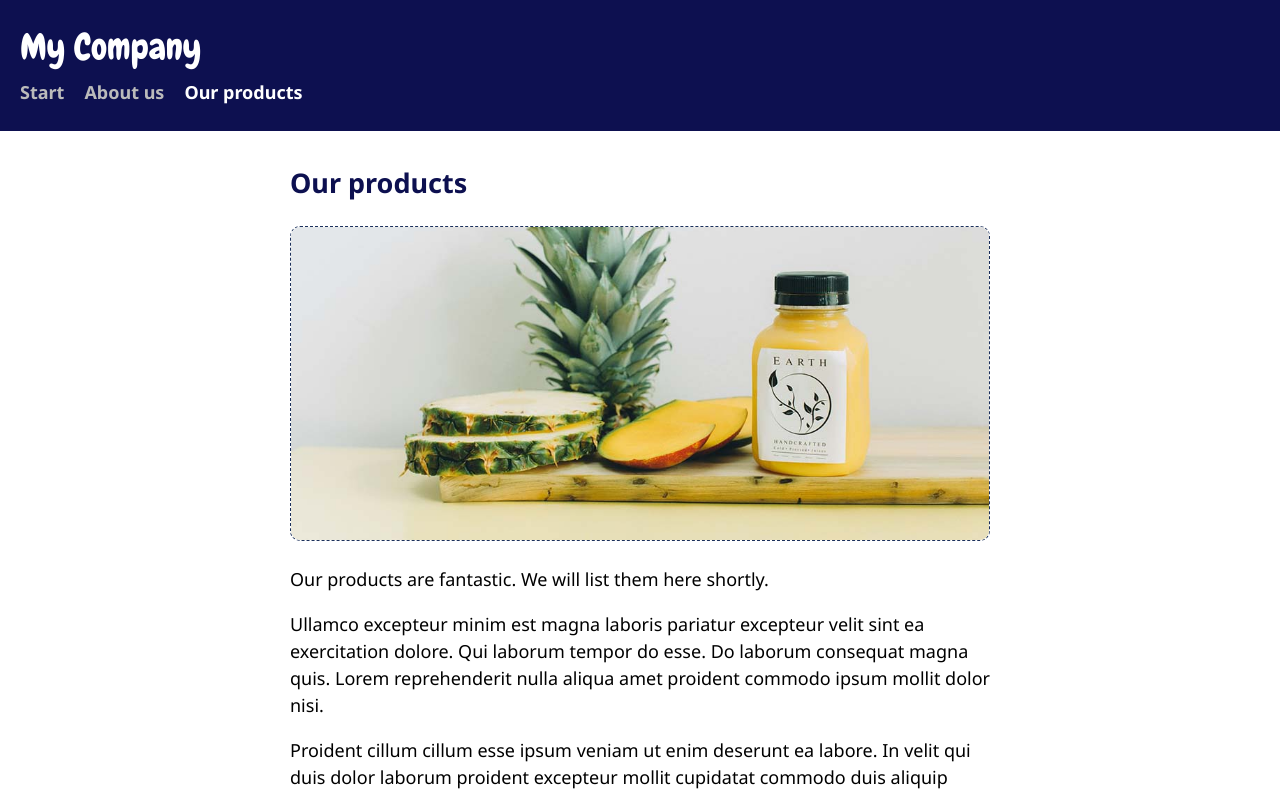
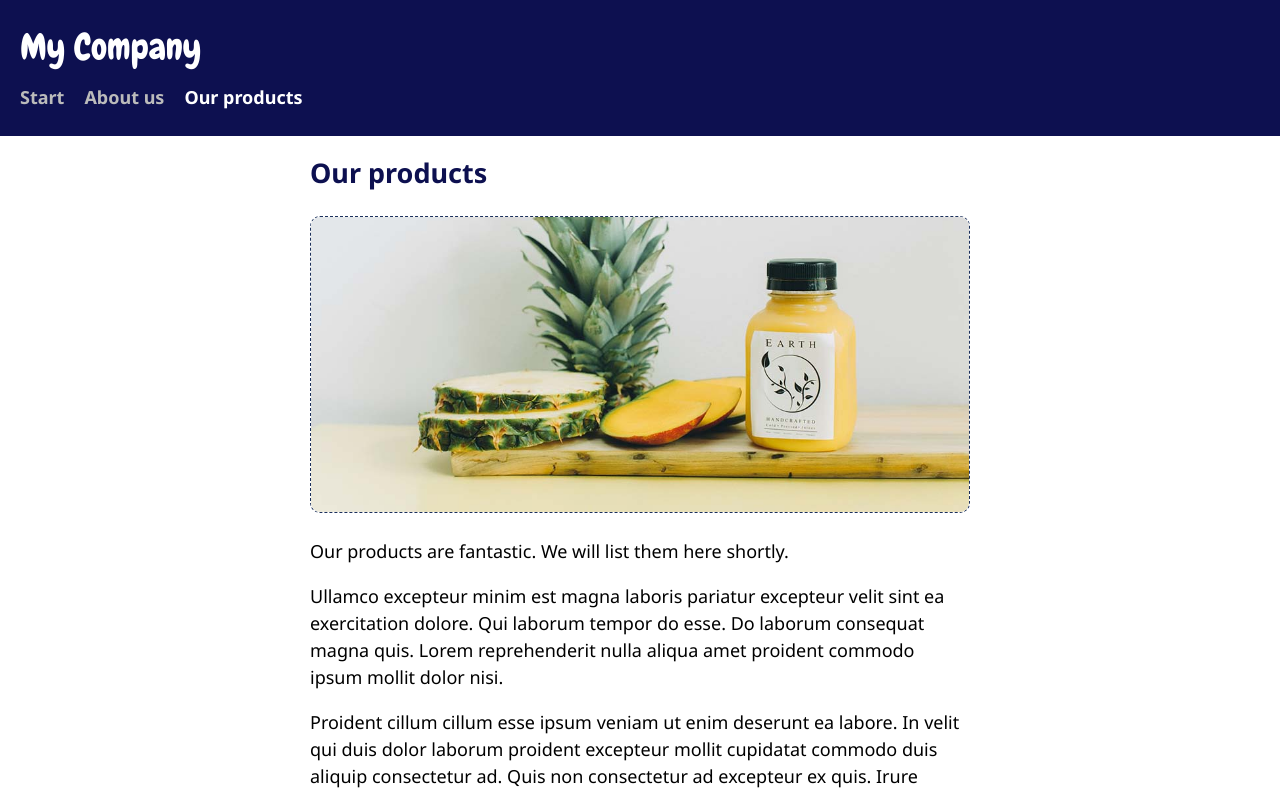
Before and after one commit to ironboy/react-rapide, a React (Vite) app: page /products in a window 1280 px wide. Shown: the top 794 px of the page. Built offline with nearby package versions, Linux system fonts and the light colour scheme.

Commit message:
minor css

```diff
--- a/src/components/Header.tsx
+++ b/src/components/Header.tsx
@@ -1,11 +1,11 @@
-import { NavLink } from 'react-router-dom';
+import { Link, NavLink } from 'react-router-dom';
 import routes from '../routes.tsx';
 
 export default function Header() {
   return <header>
-    <h1>
-      My Company
-    </h1>
+    <Link to="/">
+      <h1>My Company</h1>
+    </Link>
     <nav>
       {routes.map(({ menuLabel, path }, i) =>
         <NavLink key={i} to={path}>{menuLabel}</NavLink>)}
--- a/src/css/index.css
+++ b/src/css/index.css
@@ -12,6 +12,7 @@
   --headerFooterTextColor: #fff;
   --navLinkColor: #bbb;
   --navLinkColorActive: #fff;
+  --logoColor: #fff;
 }
 
 /* Box sizing */
@@ -53,11 +54,12 @@ footer {
 
 header {
   h1 {
-    margin: 0;
+    margin: -5px 0 0;
     font-family: 'Chewy';
+    color: var(--logoColor);
   }
 
-  nav a {
+  a {
     display: inline-block;
     color: var(--navLinkColor);
     text-decoration: none;
@@ -79,7 +81,8 @@ footer {
 }
 
 main {
-  margin: 10px auto 30px;
+  padding: 0 20px;
+  margin: -5px auto 20px;
   max-width: 700px;
 
   h2 {
```
